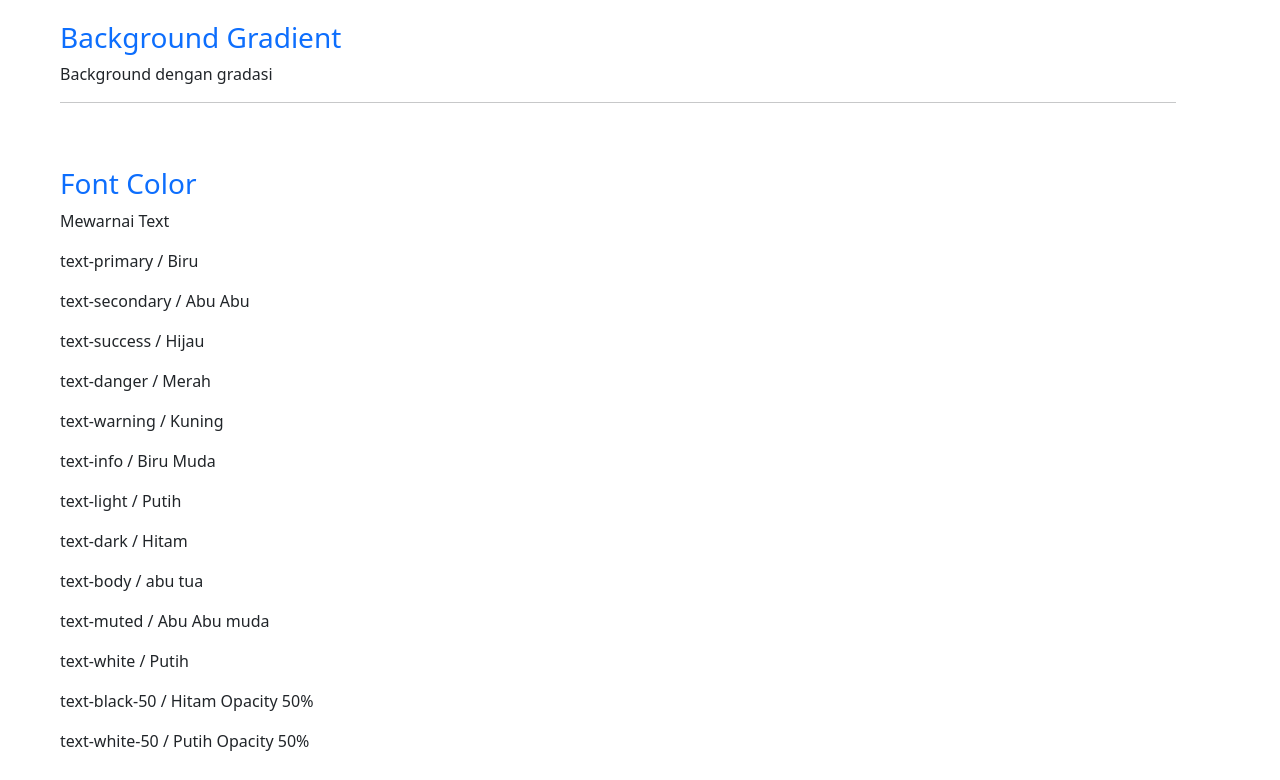
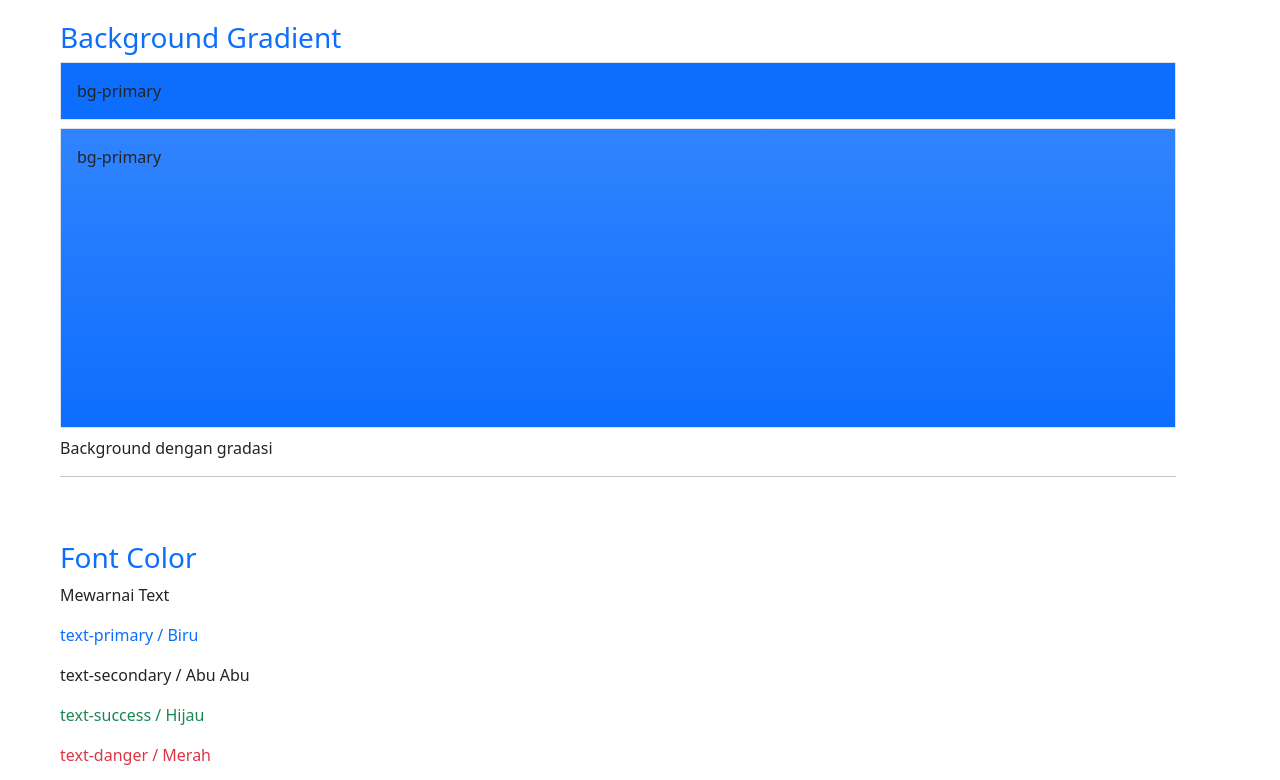
Before and after one commit to Rizunare/Belajar-Framework-Bootstrap, a plain HTML site: page Color-BG.html in a window 1280 px wide. Shown: the part 1040-1820 px from the top of the page. Drawn offline with Linux system fonts and the light colour scheme.

Commit message:
Update Color-BG.html

```diff
--- a/Color-BG.html
+++ b/Color-BG.html
@@ -41,13 +41,16 @@
         <div class="p-3 mb-2 border bg-dark" >bg-dark</div>
         <div class="p-3 mb-2 border bg-body" >bg-body</div>
         <div class="p-3 mb-2 border bg-white " >bg-white</div>
-        <div class="p-3 mb-2 border" bg-traspa>bg-transparent</div>
+        <div class="p-3 mb-2 border bg-transparent">bg-transparent</div>
         <hr><br><br>
 
         <!-- 2. Background Gradient -->
 
 
         <h3 class="text-primary">Background Gradient</h3>
+        <div class="p-3 mb-2 border bg-primary">bg-primary</div>
+        <div class="p-3 mb-2 border bg-primary bg-gradient" style="height: 300px ;">bg-primary</div>
+
         <p>Background dengan gradasi</p>
 
         <hr><br><br>
@@ -57,19 +60,19 @@
         <h3 class="text-primary">Font Color</h3>
         <p>Mewarnai Text</p>
 
-        <p>text-primary / Biru</p>
+        <p class="text-primary">text-primary / Biru</p>
         <p>text-secondary / Abu Abu</p>
-        <p>text-success / Hijau</p>
-        <p>text-danger / Merah</p>
-        <p>text-warning / Kuning</p>
-        <p>text-info / Biru Muda</p>
-        <p>text-light / Putih</p>
-        <p>text-dark / Hitam</p>
-        <p>text-body / abu tua</p>
-        <p>text-muted / Abu Abu muda</p>
-        <p>text-white / Putih</p>
-        <p>text-black-50 / Hitam Opacity 50%</p>
-        <p>text-white-50 / Putih Opacity 50%</p>
+        <p class="text-success">text-success / Hijau</p>
+        <p class="text-danger">text-danger / Merah</p>
+        <p class="text-warning">text-warning / Kuning</p>
+        <p class="text-info">text-info / Biru Muda</p>
+        <p class="text-light">text-light / Putih</p>
+        <p class="text-dark">text-dark / Hitam</p>
+        <p class="text-body">text-body / abu tua</p>
+        <p class="text-muted">text-muted / Abu Abu muda</p>
+        <p class="text-white">text-white / Putih</p>
+        <p class="text-black-50">text-black-50 / Hitam Opacity 50%</p>
+        <p class="text-white-50">text-white-50 / Putih Opacity 50%</p>
 
         <!-- Link Color -->
 
```
